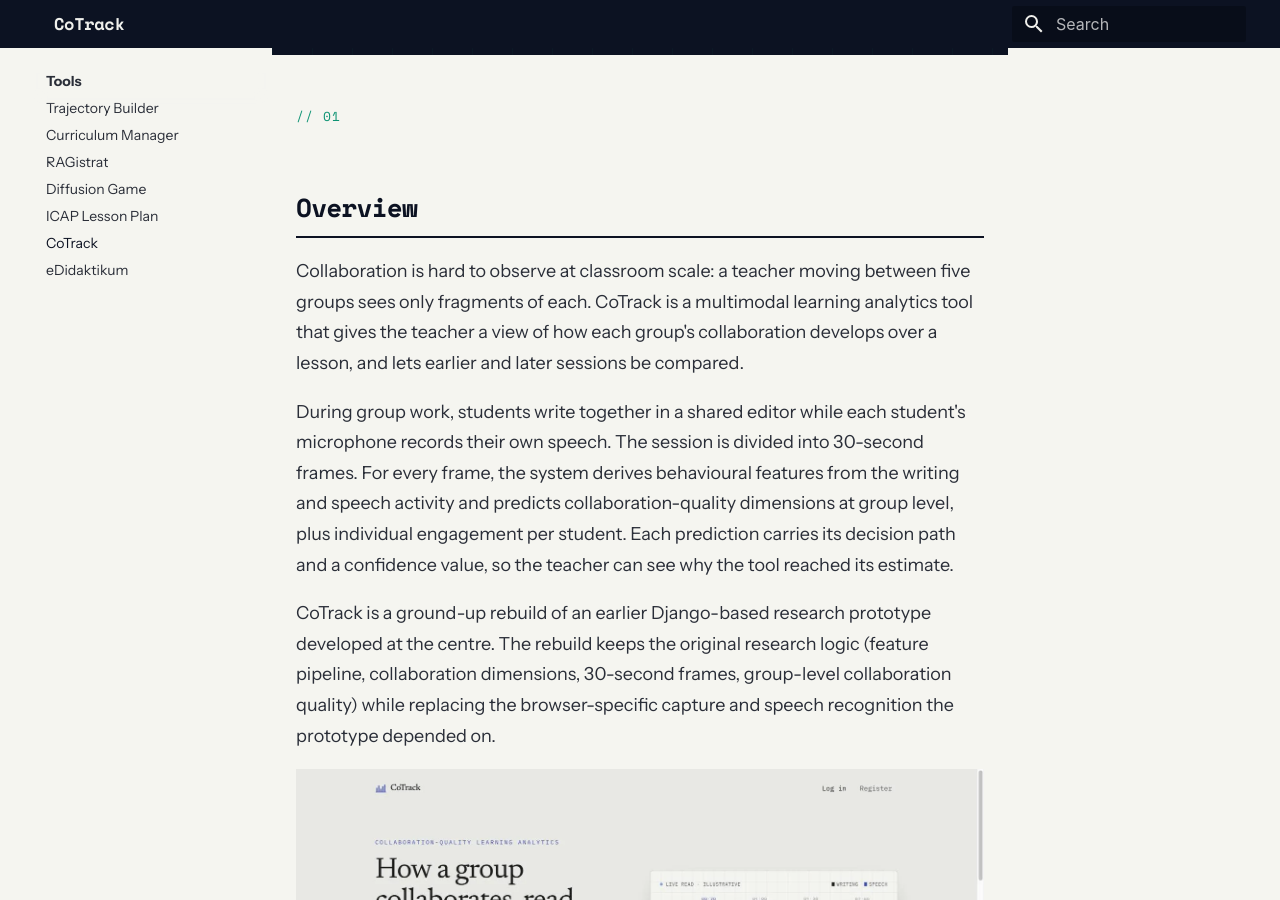
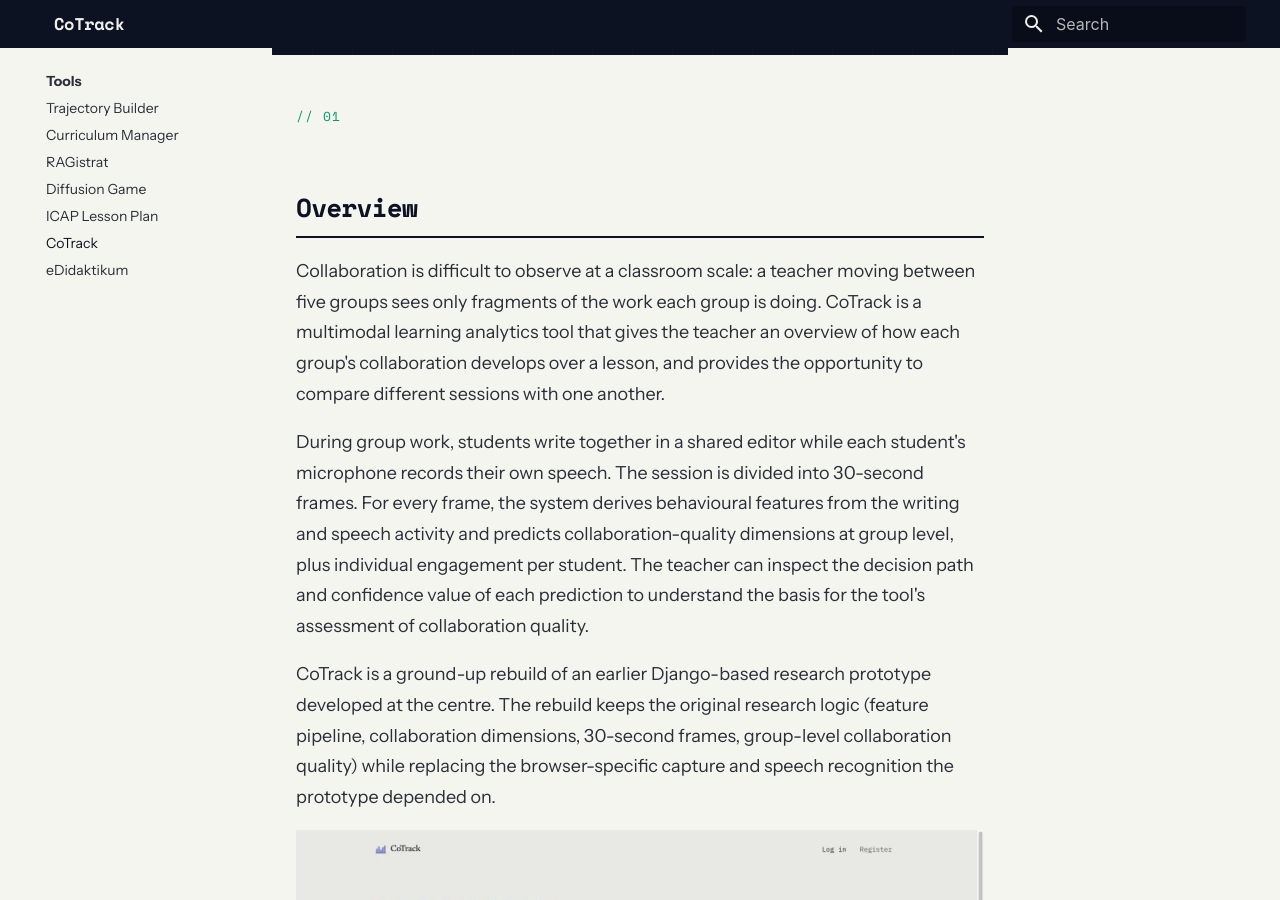
Before and after one commit to centre-for-educational-technology/projects, an MkDocs documentation site: the page built from docs/tools/cotrack.md, in a window 1280 px wide and 900 px high, scrolled down 530 px. Built offline with MkDocs 1.6.1 and Material for MkDocs 9.7.7, drawn with Linux system fonts in a browser that asks for light colours; some of the changed text lies outside the part shown.

Commit message:
Revise CoTrack wording
Apply Reet's edits to the overview, SMU dimension and speech capture text,
and state that speech becomes a model input once enough audio is coded.

Co-Authored-By: Claude Opus 5.5 <noreply@anthropic.com>

```diff
--- a/docs/tools/cotrack.md
+++ b/docs/tools/cotrack.md
@@ -22,9 +22,9 @@ A teacher-facing learning analytics tool for collaborative group work. CoTrack c
 
 ## Overview
 
-Collaboration is hard to observe at classroom scale: a teacher moving between five groups sees only fragments of each. CoTrack is a multimodal learning analytics tool that gives the teacher a view of how each group's collaboration develops over a lesson, and lets earlier and later sessions be compared.
+Collaboration is difficult to observe at a classroom scale: a teacher moving between five groups sees only fragments of the work each group is doing. CoTrack is a multimodal learning analytics tool that gives the teacher an overview of how each group's collaboration develops over a lesson, and provides the opportunity to compare different sessions with one another.
 
-During group work, students write together in a shared editor while each student's microphone records their own speech. The session is divided into 30-second frames. For every frame, the system derives behavioural features from the writing and speech activity and predicts collaboration-quality dimensions at group level, plus individual engagement per student. Each prediction carries its decision path and a confidence value, so the teacher can see why the tool reached its estimate.
+During group work, students write together in a shared editor while each student's microphone records their own speech. The session is divided into 30-second frames. For every frame, the system derives behavioural features from the writing and speech activity and predicts collaboration-quality dimensions at group level, plus individual engagement per student. The teacher can inspect the decision path and confidence value of each prediction to understand the basis for the tool's assessment of collaboration quality.
 
 CoTrack is a ground-up rebuild of an earlier Django-based research prototype developed at the centre. The rebuild keeps the original research logic (feature pipeline, collaboration dimensions, 30-second frames, group-level collaboration quality) while replacing the browser-specific capture and speech recognition the prototype depended on.
 
@@ -118,7 +118,7 @@ A researcher-authored codebook describes each level of each dimension in one sen
 
 **Writing** — the shared editor is a CRDT, so concurrent typists' edits merge instead of overwriting each other. Every edit is logged per author, and these logs are the source of the writing features (characters added and deleted per student).
 
-**Speech** — each student records through their own microphone in short segments aligned to the session's 30-second window grid. Voice activity detection runs in the browser, so speaking time, speech turns, and loudness are computed on the student's device. Wired clip-on microphones keep each stream close to single-speaker, which matters because built-in laptop microphones pick up the whole table.
+**Speech** — each student records through their own microphone in short segments aligned to the session's 30-second window grid. Voice activity detection runs in the browser, so speaking time, speech turns, and loudness are computed on the student's device. Wired clip-on microphones keep each stream close to single-speaker, which matters because built-in laptop microphones pick up the discussion of the whole group.
 
 **Pipeline** — when a session ends (and every minute during a live session), the system:
 
```
Also changed, not shown: other parts of docs/tools/cotrack.md (+2 -2 lines).
